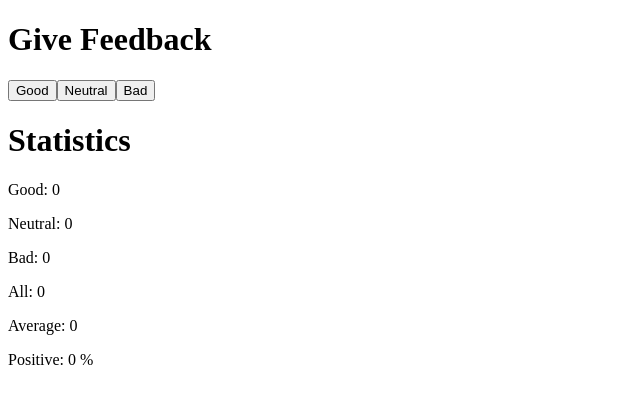
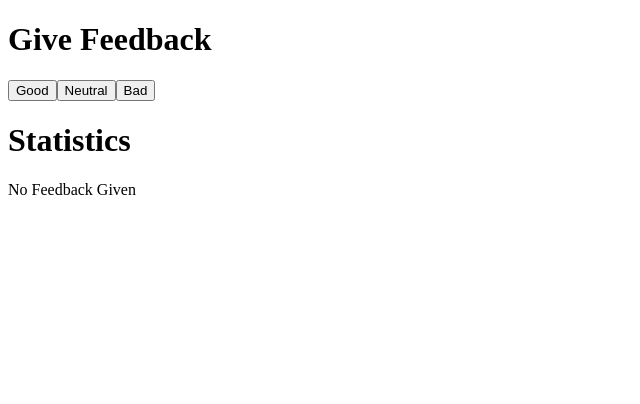
Before and after one commit to ETS-ReactNative5/full-stack-open2021, a React (Create React App) app in the folder part1/unicafe/unicafe/: page / in a window 1280 px wide. Shown: the top 404 px of the page, without its empty margins (0-640 px from the left). Built offline with nearby package versions, Linux system fonts and the light colour scheme.

Commit message:
Completed 1.9

```diff
--- a/part1/unicafe/unicafe/src/App.js
+++ b/part1/unicafe/unicafe/src/App.js
@@ -8,12 +8,16 @@ const Button = ({ handleClick, text}) => {
   )
 }
 
-const Statistic = ({ text, statistic, sign }) => {
-  return (
-    <p>
-      {text}: {statistic} {sign}
-    </p>
-  )
+const Statistic = ({ text, statistic, sign, initialState }) => {
+  if (initialState) {
+    return (
+      <p>
+        {text}: {statistic} {sign}
+      </p>
+    )
+  } else {
+    return ''
+  }
 }
 
 
@@ -24,6 +28,7 @@ const App = () => {
   const [bad, setBad] = useState(0)
   const [all, setAll] = useState(0)
   const [average, setAverage] = useState(0)
+  const [initial, setInitial] = useState(false)
 
   return (
     <div>
@@ -31,27 +36,31 @@ const App = () => {
       <Button handleClick={() => {
         setGood(good + 1);
         setAll(all + 1);
-        setAverage(average + 1)
+        setAverage(average + 1);
+        setInitial(true);
         }}
         text={'Good'} />
       <Button handleClick={() => {
         setNeutral(neutral + 1);
         setAll(all + 1);
+        setInitial(true);
         }}
         text={'Neutral'} />
       <Button handleClick={() => {
         setBad(bad + 1);
         setAll(all + 1)
         setAverage(average - 1)
+        setInitial(true);
         }}
         text={'Bad'} />
       <h1>Statistics</h1>
-      <Statistic text={'Good'} statistic={good} />
-      <Statistic text={'Neutral'} statistic={neutral} />
-      <Statistic text={'Bad'} statistic={bad} />
-      <Statistic text={'All'} statistic={all} />
-      <Statistic text={'Average'} statistic={(average == 0) ? 0 : average / all} />
-      <Statistic text={'Positive'} statistic={(good == 0 || all == 0) ? 0 : (good / all) * 100} sign={'%'}/>
+      {(!initial) ? 'No Feedback Given' : ''}
+      <Statistic text={'Good'} statistic={good} initialState={initial}/>
+      <Statistic text={'Neutral'} statistic={neutral} initialState={initial}/>
+      <Statistic text={'Bad'} statistic={bad} initialState={initial}/>
+      <Statistic text={'All'} statistic={all} initialState={initial}/>
+      <Statistic text={'Average'} statistic={(average == 0) ? 0 : average / all} initialState={initial}/>
+      <Statistic text={'Positive'} statistic={(good == 0 || all == 0) ? 0 : (good / all) * 100} sign={'%'} initialState={initial}/>
     </div>
   )
 }
```
